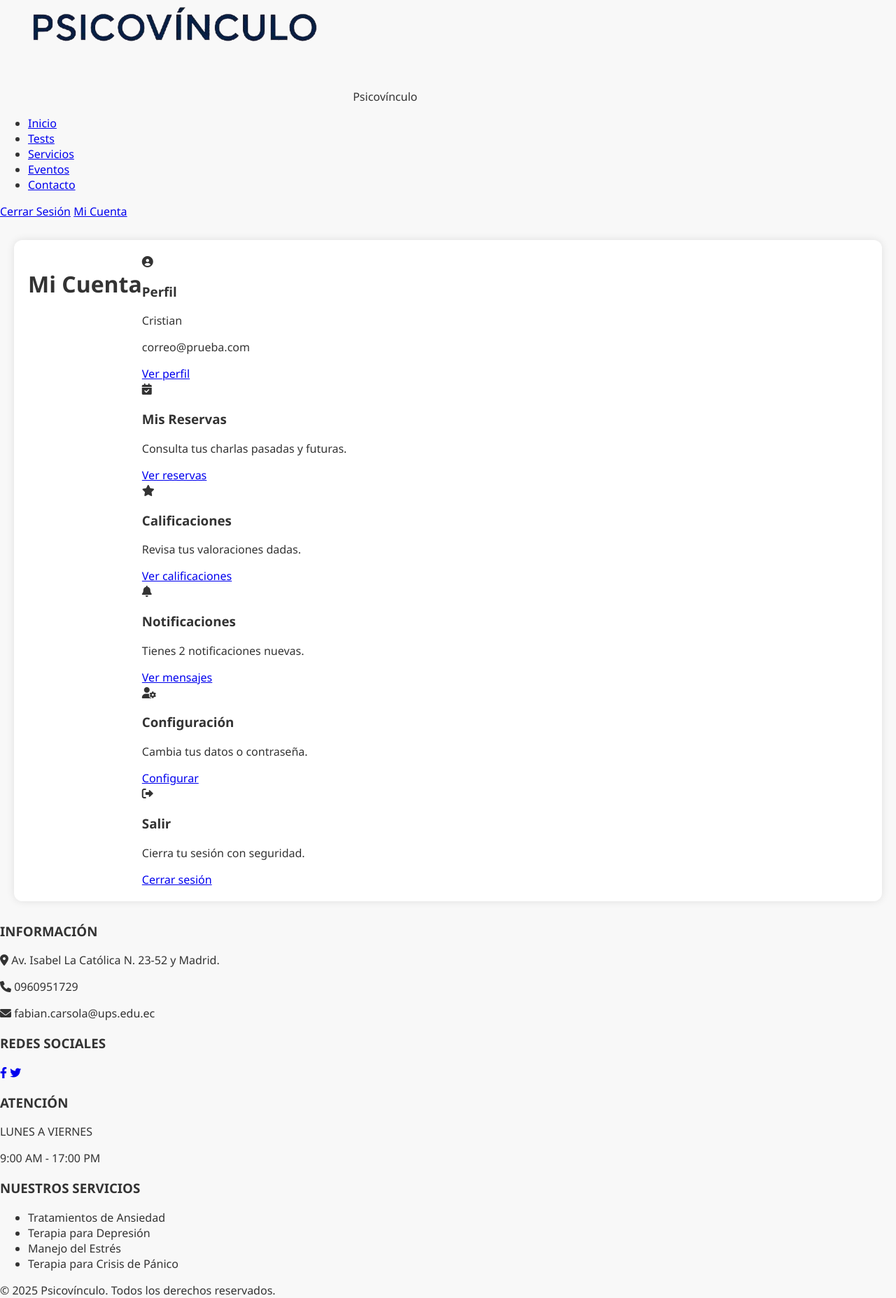
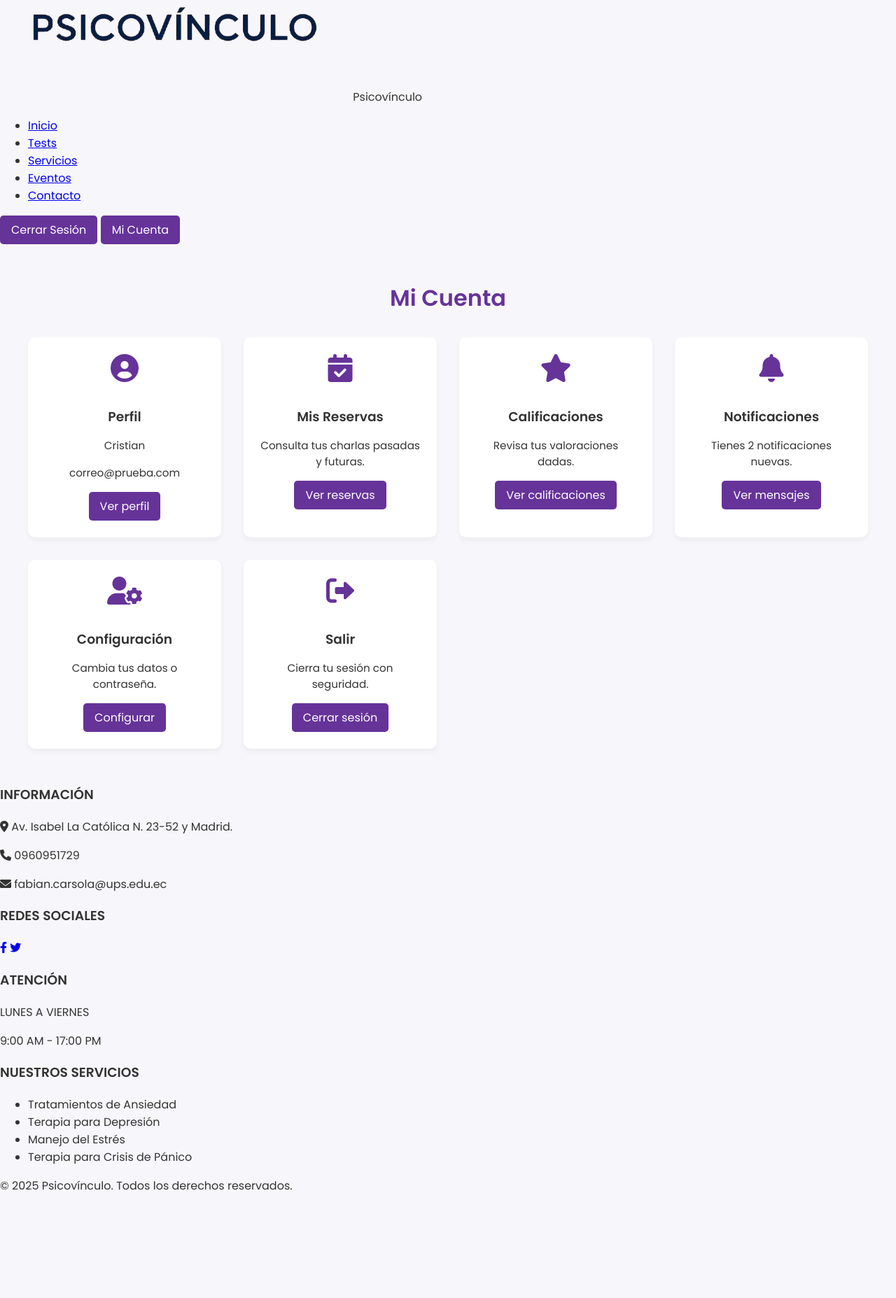
Before and after one commit to 75BOSS/citastrp, a PHP site: page /paciente/mi_cuenta.php in a window 1280 px wide. Shown: the part 356-2211 px from the top of the page at 70% size. After the commit the page ends 2057 px from the top, so only its background shows below. Run offline with PHP 8.4, Linux system fonts and the light colour scheme.

Commit message:
Correci[on de index paciente

```diff
--- a/css/mi_panel.css
+++ b/css/mi_panel.css
@@ -0,0 +1,67 @@
+body {
+  font-family: 'Poppins', sans-serif;
+  margin: 0;
+  padding: 0;
+  background: #f7f7fb;
+  color: #333;
+}
+
+.panel-container {
+  max-width: 1200px;
+  margin: auto;
+  padding: 2rem;
+}
+
+.titulo {
+  text-align: center;
+  margin-bottom: 2rem;
+  color: #663399;
+}
+
+.grid-panel {
+  display: grid;
+  grid-template-columns: repeat(auto-fit, minmax(250px, 1fr));
+  gap: 2rem;
+}
+
+.card {
+  background: white;
+  padding: 1.5rem;
+  border-radius: 10px;
+  box-shadow: 0 4px 8px rgba(0,0,0,0.05);
+  text-align: center;
+  transition: transform 0.2s ease;
+}
+
+.card:hover {
+  transform: translateY(-5px);
+}
+
+.card i {
+  font-size: 2.5rem;
+  color: #663399;
+  margin-bottom: 1rem;
+}
+
+.card h3 {
+  margin-bottom: 0.5rem;
+}
+
+.card p {
+  font-size: 0.95rem;
+  margin-bottom: 1rem;
+}
+
+.btn {
+  display: inline-block;
+  padding: 0.5rem 1rem;
+  background: #663399;
+  color: white;
+  text-decoration: none;
+  border-radius: 5px;
+  font-weight: 500;
+}
+
+.btn:hover {
+  background: #532d8d;
+}
--- a/paciente/mi_cuenta.php
+++ b/paciente/mi_cuenta.php
@@ -16,7 +16,7 @@ $usuario = [
   <meta charset="UTF-8">
   <meta name="viewport" content="width=device-width, initial-scale=1.0">
   <title>Mi Cuenta - Psicovínculo</title>
-  <link rel="stylesheet" href="../css/mi_cuenta.css">
+  <link rel="stylesheet" href="../css/mi_panel.css">
   <link href="https://fonts.googleapis.com/css2?family=Poppins:wght@300;400;600&display=swap" rel="stylesheet">
   <link rel="stylesheet" href="https://cdnjs.cloudflare.com/ajax/libs/font-awesome/6.0.0/css/all.min.css">
 </head>
```
